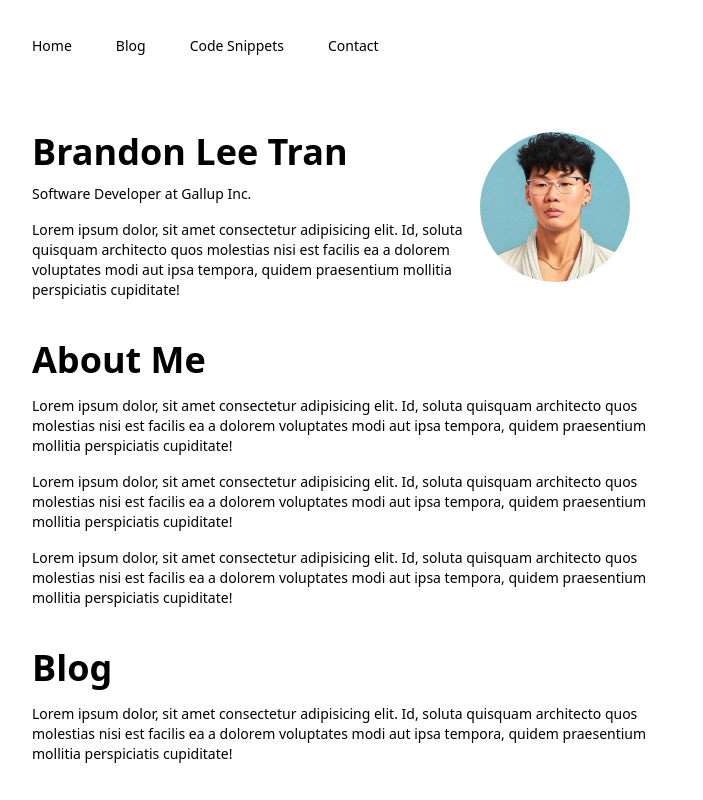
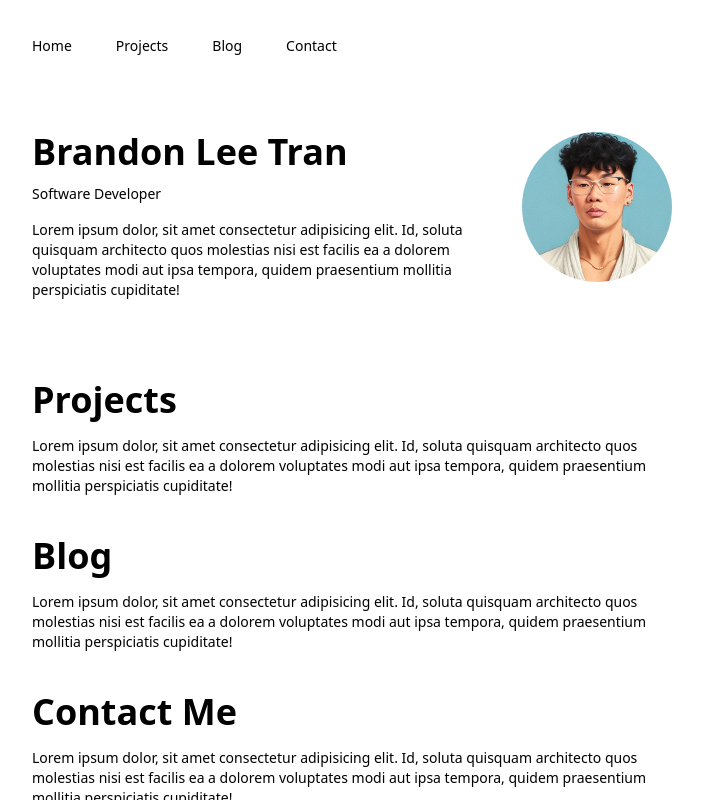
Before and after one commit to brandonleetran/brandonleetran, a Next.js app: page / in a window 1280 px wide. Shown: the whole page, without its empty margins (288-991 px from the left). Built offline with nearby package versions, Linux system fonts and the light colour scheme.

Commit message:
feat: added gradient border bottom

```diff
--- a/app/navbar.tsx
+++ b/app/navbar.tsx
@@ -19,13 +19,13 @@ const Navigation = () => {
                 </Link>
               </li>
               <li className="mr-3">
-              <Link className="link-item inline-block text-black no-underline hover:text-gray-800 hover:text-underline py-2 px-4 hover:bg-black/[.05] hover:rounded-md transition-all duration-300" href="/blog">
-                  Blog
+                <Link className="link-item inline-block text-black no-underline hover:text-gray-800 hover:text-underline py-2 px-4 hover:bg-black/[.05] hover:rounded-md transition-all duration-300" href="/contact">
+                  Projects
                 </Link>
               </li>
               <li className="mr-3">
-              <Link className="link-item inline-block text-black no-underline hover:text-gray-800 hover:text-underline py-2 px-4 hover:bg-black/[.05] hover:rounded-md transition-all duration-300" href="/snippets">
-                  Code Snippets
+              <Link className="link-item inline-block text-black no-underline hover:text-gray-800 hover:text-underline py-2 px-4 hover:bg-black/[.05] hover:rounded-md transition-all duration-300" href="/blog">
+                  Blog
                 </Link>
               </li>
               <li className="mr-3">
--- a/app/page.tsx
+++ b/app/page.tsx
@@ -5,28 +5,22 @@ import Image from 'next/image'
 export default function Page() {
   return (
     <>
-      <div className="flex">
+      <div className="flex pb-10 bg-gradient-to-r from-rose-400 via-fuchsia-500 from-indigo-500 bg-[length:100%_2px] bg-no-repeat bg-bottom">
         <div className="pr-1 max-w-md">
           <h1 className="font-bold text-4xl text-gray-700">Brandon Lee Tran</h1>
-          <p className="text-sm pt-3">Software Developer at Gallup Inc.</p>
+          <p className="text-sm pt-3">Software Developer</p>
           <p className="pt-4 text-sm">Lorem ipsum dolor, sit amet consectetur adipisicing elit. Id, soluta quisquam architecto quos molestias nisi est facilis ea a dolorem voluptates modi aut ipsa tempora, quidem praesentium mollitia perspiciatis cupiditate!</p>
         </div>
-        <div>
+        <div className="ml-auto">
           <Image width="150" height="150" className="rounded-full" src="/brandon_tran.jpg" alt="Brandon Lee Tran" />
         </div>
       </div>
       <div>
-        <h1 className="font-bold text-4xl text-gray-700 pt-10">About Me</h1>
-        <p className="pt-4 text-sm">Lorem ipsum dolor, sit amet consectetur adipisicing elit. Id, soluta quisquam architecto quos molestias nisi est facilis ea a dolorem voluptates modi aut ipsa tempora, quidem praesentium mollitia perspiciatis cupiditate!</p>
-        <p className="pt-4 text-sm">Lorem ipsum dolor, sit amet consectetur adipisicing elit. Id, soluta quisquam architecto quos molestias nisi est facilis ea a dolorem voluptates modi aut ipsa tempora, quidem praesentium mollitia perspiciatis cupiditate!</p>
+        <h1 className="font-bold text-4xl text-gray-700 pt-10">Projects</h1>
         <p className="pt-4 text-sm">Lorem ipsum dolor, sit amet consectetur adipisicing elit. Id, soluta quisquam architecto quos molestias nisi est facilis ea a dolorem voluptates modi aut ipsa tempora, quidem praesentium mollitia perspiciatis cupiditate!</p>
       </div>
       <div>
         <h1 className="font-bold text-4xl text-gray-700 pt-10">Blog</h1>
-        <p className="pt-4 text-sm">Lorem ipsum dolor, sit amet consectetur adipisicing elit. Id, soluta quisquam architecto quos molestias nisi est facilis ea a dolorem voluptates modi aut ipsa tempora, quidem praesentium mollitia perspiciatis cupiditate!</p>
-      </div>
-      <div>
-        <h1 className="font-bold text-4xl text-gray-700 pt-10">Code Snippets</h1>
         <p className="pt-4 text-sm">Lorem ipsum dolor, sit amet consectetur adipisicing elit. Id, soluta quisquam architecto quos molestias nisi est facilis ea a dolorem voluptates modi aut ipsa tempora, quidem praesentium mollitia perspiciatis cupiditate!</p>
       </div>
       <div>
```
